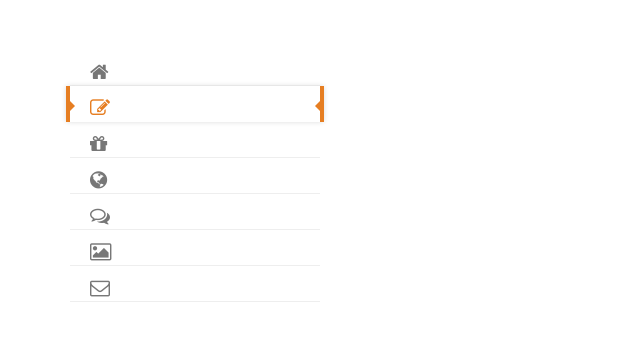
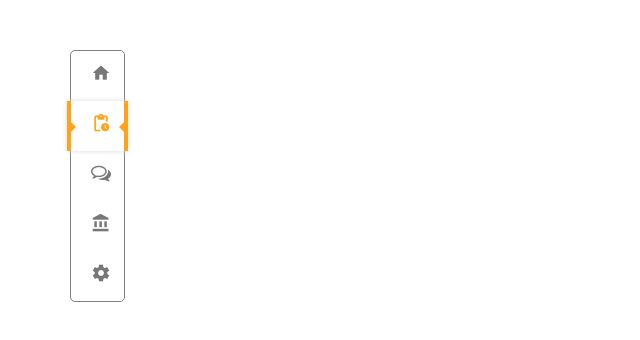
Before and after one commit to baskarancs15/lera_frontend_product, an Angular app: page /sidemenu in a window 1280 px wide. Shown: the top 340 px of the page, without its empty margins (0-640 px from the left). Built offline with nearby package versions, Linux system fonts and the light colour scheme.

Commit message:
navbar added

```diff
--- a/src/app/about-page/about-page.component.html
+++ b/src/app/about-page/about-page.component.html
@@ -1,3 +1,5 @@
+<!-- <app-navbar-menu></app-navbar-menu> -->
+<!-- <app-sidemenu></app-sidemenu> -->
 <div class="container position">
   <div class="row">
     <div class="col-sm-6">
--- a/src/app/app-routing.module.ts
+++ b/src/app/app-routing.module.ts
@@ -2,10 +2,12 @@
 import { Routes, RouterModule } from '@angular/router';
 import { AboutPageComponent } from './about-page/about-page.component';
 import { SidemenuComponent } from './sidemenu/sidemenu.component';
+import { NavbarMenuComponent } from './navbar-menu/navbar-menu.component';
 
 const routes: Routes = [
   { path: 'about', component: AboutPageComponent },
   { path: 'sidemenu', component: SidemenuComponent },
+  { path: 'navbar', component: NavbarMenuComponent },
 ];
 
 @NgModule({
--- a/src/app/app.component.html
+++ b/src/app/app.component.html
@@ -17,5 +17,4 @@
     <h2><a target="_blank" rel="noopener" href="https://blog.angular.io/">Angular blog</a></h2>
   </li>
 </ul> -->
-
 <router-outlet></router-outlet>
--- /dev/null
+++ b/src/app/navbar-menu/navbar-menu.component.css
@@ -0,0 +1,9 @@
+.placing {
+  margin-top: 20px;
+  margin-left: 70px;
+  margin-right: 70px;
+}
+
+.logo {
+  height: 40px;
+}
--- /dev/null
+++ b/src/app/navbar-menu/navbar-menu.component.html
@@ -0,0 +1,31 @@
+<nav class="navbar navbar-expand-lg navbar-light bg-light placing">
+  <img class="logo" src="../../assets/lera-logo.png">
+  <a class="navbar-brand" href="#">Lera Technologies</a>
+  <button class="navbar-toggler" type="button" data-toggle="collapse" data-target="#navbarNavDropdown"
+    aria-controls="navbarNavDropdown" aria-expanded="false" aria-label="Toggle navigation">
+    <span class="navbar-toggler-icon"></span>
+  </button>
+  <div class="collapse navbar-collapse" id="navbarNavDropdown">
+    <ul class="navbar-nav w-100">
+      <li class="nav-item  ml-auto">
+        <a class="nav-link" href="#">About<span class="sr-only">(current)</span></a>
+      </li>
+      <li class="nav-item">
+        <a class="nav-link" href="#">Features</a>
+      </li>
+      <li class="nav-item">
+        <a class="nav-link" href="#">Technology</a>
+      </li>
+      <li class="nav-item">
+        <a class="nav-link" href="#">Tools</a>
+      </li>
+      <li class="nav-item">
+        <a class="nav-link" href="#">Documentation</a>
+      </li>
+      <li class="nav-item">
+        <a class="nav-link" href="#">Support</a>
+      </li>
+
+    </ul>
+  </div>
+</nav>
--- /dev/null
+++ b/src/app/navbar-menu/navbar-menu.component.ts
@@ -0,0 +1,15 @@
+import { Component, OnInit } from '@angular/core';
+
+@Component({
+  selector: 'app-navbar-menu',
+  templateUrl: './navbar-menu.component.html',
+  styleUrls: ['./navbar-menu.component.css']
+})
+export class NavbarMenuComponent implements OnInit {
+
+  constructor() { }
+
+  ngOnInit() {
+  }
+
+}
--- a/src/app/sidemenu/sidemenu.component.css
+++ b/src/app/sidemenu/sidemenu.component.css
@@ -64,12 +64,14 @@
   margin: 0;
   background: #FFF;
   /*height: 100px;*/
-  border-radius: 2px;
+  /* border-radius: 2px;
   -moz-border-radius: 2px;
-  -webkit-border-radius: 2px;
+  -webkit-border-radius: 2px; */
+  border: 1px solid grey;
+  border-radius: 5px !important;
 
   /* == */
-  width: 250px;
+  width: 55px;
   /* == */
 }
 
@@ -88,9 +90,9 @@
 
   /* == */
   text-align: left;
-  height: 36px;
+  height: 50px;
   position: relative;
-  border-bottom: 1px solid #EEE;
+  /* border-bottom: 1px solid #EEE; */
   /* == */
 }
 
@@ -165,23 +167,23 @@
 }
 
 .mcd-menu li:hover>a {
-  color: #e67e22;
+  color: #ffa31a;
 }
 
 .mcd-menu li a.active {
   position: relative;
-  color: #e67e22;
+  color: #ffa31a;
   border: 0;
-  /*border-top: 4px solid #e67e22;
-  border-bottom: 4px solid #e67e22;
+  /*border-top: 4px solid #ffa31a;
+  border-bottom: 4px solid #ffa31a;
   margin-top: -4px;*/
   box-shadow: 0 0 5px #DDD;
   -moz-box-shadow: 0 0 5px #DDD;
   -webkit-box-shadow: 0 0 5px #DDD;
 
   /* == */
-  border-left: 4px solid #e67e22;
-  border-right: 4px solid #e67e22;
+  border-left: 4px solid #ffa31a;
+  border-right: 4px solid #ffa31a;
   margin: 0 -4px;
   /* == */
 }
@@ -191,14 +193,14 @@
   position: absolute;
   /*top: 0;
   left: 45%;
-  border-top: 5px solid #e67e22;
+  border-top: 5px solid #ffa31a;
   border-left: 5px solid transparent;
   border-right: 5px solid transparent;*/
 
   /* == */
   top: 42%;
   left: 0;
-  border-left: 5px solid #e67e22;
+  border-left: 5px solid #ffa31a;
   border-top: 5px solid transparent;
   border-bottom: 5px solid transparent;
   /* == */
@@ -210,7 +212,7 @@
   position: absolute;
   top: 42%;
   right: 0;
-  border-right: 5px solid #e67e22;
+  border-right: 5px solid #ffa31a;
   border-top: 5px solid transparent;
   border-bottom: 5px solid transparent;
 }
@@ -287,7 +289,7 @@
   padding: 0;
   margin: 0;
   background: #FFF;
-  /*border-top: 4px solid #e67e22;*/
+  /*border-top: 4px solid #ffa31a;*/
   opacity: 0;
   visibility: hidden;
   transition: all 300ms linear;
@@ -301,7 +303,7 @@
   /* == */
   left: 280px;
   top: 0px;
-  border-left: 4px solid #e67e22;
+  border-left: 4px solid #ffa31a;
   /* == */
 }
 
@@ -310,14 +312,14 @@
   position: absolute;
   /*top: -8px;
   left: 23%;
-  border-bottom: 5px solid #e67e22;
+  border-bottom: 5px solid #ffa31a;
   border-left: 5px solid transparent;
   border-right: 5px solid transparent;*/
 
   /* == */
   top: 25px;
   left: -9px;
-  border-right: 5px solid #e67e22;
+  border-right: 5px solid #ffa31a;
   border-bottom: 5px solid transparent;
   border-top: 5px solid transparent;
   /* == */
@@ -359,7 +361,7 @@
   left: 230px;
   top: 0;
   border: 0;
-  border-left: 4px solid #e67e22;
+  border-left: 4px solid #ffa31a;
 }
 
 .mcd-menu li ul li ul:before {
@@ -370,7 +372,7 @@
   /* == */
   left: -9px;
   /* == */
-  border-right: 5px solid #e67e22;
+  border-right: 5px solid #ffa31a;
   border-bottom: 5px solid transparent;
   border-top: 5px solid transparent;
 }
@@ -411,9 +413,9 @@
 }
 
 .mcd-menu li a.search button {
-  border: 1px solid #e67e22;
+  border: 1px solid #ffa31a;
   /*padding: 10px;*/
-  background: #e67e22;
+  background: #ffa31a;
   outline: none;
   color: #FFF;
   margin-left: -4px;
@@ -425,14 +427,14 @@
 }
 
 .mcd-menu li a.search input:focus {
-  border: 1px solid #e67e22;
+  border: 1px solid #ffa31a;
 }
 
 
 .search-mobile {
   display: none !important;
-  background: #e67e22;
-  border-left: 1px solid #e67e22;
+  background: #ffa31a;
+  border-left: 1px solid #ffa31a;
   border-radius: 0 3px 3px 0;
 }
 
@@ -450,7 +452,7 @@
 
 @media only screen and (min-width: 768px) and (max-width: 959px) {
   .mcd-menu {
-    width: 200px;
+    width: 55px;
   }
 
   .mcd-menu li a {
@@ -539,7 +541,7 @@
     position: absolute;
     bottom: 0px;
     left: 0;
-    background: #e67e22;
+    background: #ffa31a;
     color: #FFF;
     min-width: 100%;
     text-transform: lowercase;
@@ -575,14 +577,14 @@
     left: 35px;
     top: 45px;
     border: 0;
-    border-top: 4px solid #e67e22;
+    border-top: 4px solid #ffa31a;
   }
 
   .mcd-menu li ul li ul li>ul:before {
     left: 30px;
     top: -9px;
     border: 0;
-    border-bottom: 5px solid #e67e22;
+    border-bottom: 5px solid #ffa31a;
     border-left: 5px solid transparent;
     border-right: 5px solid transparent;
   }
@@ -630,7 +632,7 @@
     position: absolute;
     bottom: 0px;
     left: 0;
-    background: #e67e22;
+    background: #ffa31a;
     color: #FFF;
     min-width: 100%;
     text-transform: lowercase;
@@ -666,14 +668,14 @@
     left: 35px;
     top: 45px;
     border: 0;
-    border-top: 4px solid #e67e22;
+    border-top: 4px solid #ffa31a;
   }
 
   .mcd-menu li ul li ul li>ul:before {
     left: 30px;
     top: -9px;
     border: 0;
-    border-bottom: 5px solid #e67e22;
+    border-bottom: 5px solid #ffa31a;
     border-left: 5px solid transparent;
     border-right: 5px solid transparent;
   }
--- a/src/app/sidemenu/sidemenu.component.html
+++ b/src/app/sidemenu/sidemenu.component.html
@@ -1,70 +1,40 @@
-<!-- <nav>
-  <ul>
-    <li>
-      <div class="home-icon">
-        <div class="roof">
-          <div class="roof-edge"></div>
-        </div>
-        <div class="front"></div>
-      </div>
-    </li>
-    <li>
-      <div class="about-icon">
-        <div class="head">
-          <div class="eyes"></div>
-          <div class="beard"></div>
-        </div>
-      </div>
-    </li>
-    <li>
-      <div class="work-icon">
-        <div class="paper"></div>
-        <div class="lines"></div>
-        <div class="lines"></div>
-        <div class="lines"></div>
-      </div>
-    </li>
-    <li>
-      <div class="mail-icon">
-        <div class="mail-base">
-          <div class="mail-top"></div>
-        </div>
-      </div>
-    </li>
-  </ul>
-</nav> -->
-
 <div class="container">
   <nav>
     <ul class="mcd-menu">
       <li>
         <a href="">
-          <i class="fa fa-home"></i>
+          <!-- <i class="fa fa-home"></i> -->
+          <i class="material-icons">
+            home
+          </i>
           <!-- <strong>Home</strong>
           <small>sweet home</small> -->
         </a>
       </li>
       <li>
         <a href="" class="active">
-          <i class="fa fa-edit"></i>
+          <!-- <i class="fa fa-edit"></i> -->
+          <i class="material-icons">
+            pending_actions
+          </i>
           <!-- <strong>About us</strong>
           <small>sweet home</small> -->
         </a>
       </li>
-      <li>
+      <!-- <li>
         <a href="">
           <i class="fa fa-gift"></i>
-          <!-- <strong>Features</strong>
-          <small>sweet home</small> -->
+           <strong>Features</strong>
+          <small>sweet home</small>
         </a>
-      </li>
-      <li>
+      </li> -->
+      <!-- <li>
         <a href="">
           <i class="fa fa-globe"></i>
-          <!-- <strong>News</strong>
-          <small>sweet home</small> -->
+          <strong>News</strong>
+          <small>sweet home</small>
         </a>
-      </li>
+      </li> -->
       <li>
         <a href="">
           <i class="fa fa-comments-o"></i>
@@ -93,14 +63,20 @@
       </li>
       <li>
         <a href="">
-          <i class="fa fa-picture-o"></i>
+          <!-- <i class="fa fa-picture-o"></i> -->
+          <i class="material-icons">
+            account_balance
+          </i>
           <!-- <strong>Portfolio</strong>
           <small>sweet home</small> -->
         </a>
       </li>
       <li>
         <a href="">
-          <i class="fa fa-envelope-o"></i>
+          <!-- <i class="fa fa-envelope-o"></i> -->
+          <i class="material-icons">
+            settings
+          </i>
           <!-- <strong>Contacts</strong>
           <small>drop a line</small> -->
         </a>
```
Also changed, not shown: src/app/app.module.ts (+7 -1 lines), src/assets/lera-logo.png (added), 1 other file (tests, documents, lock files or other folders).
